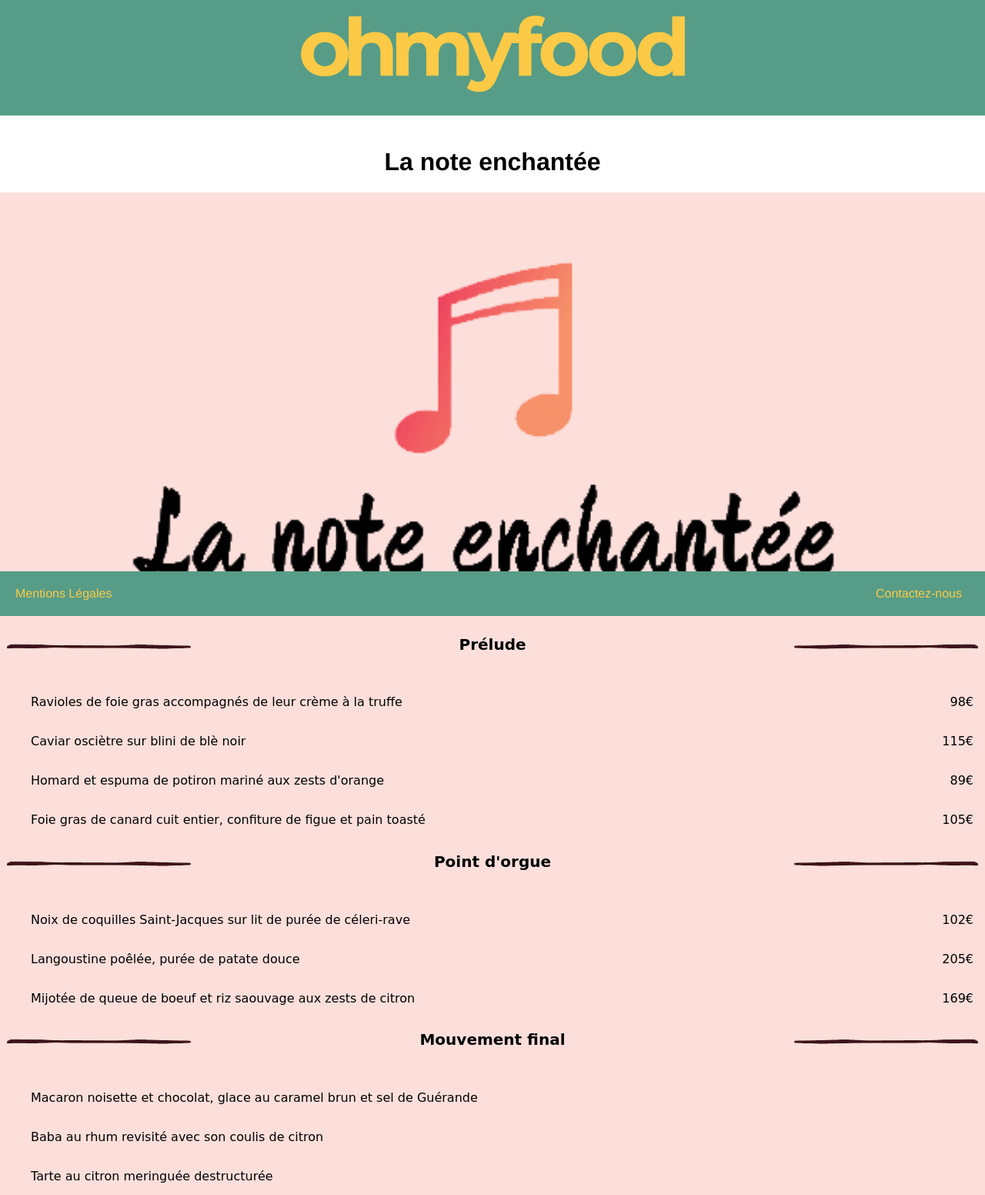
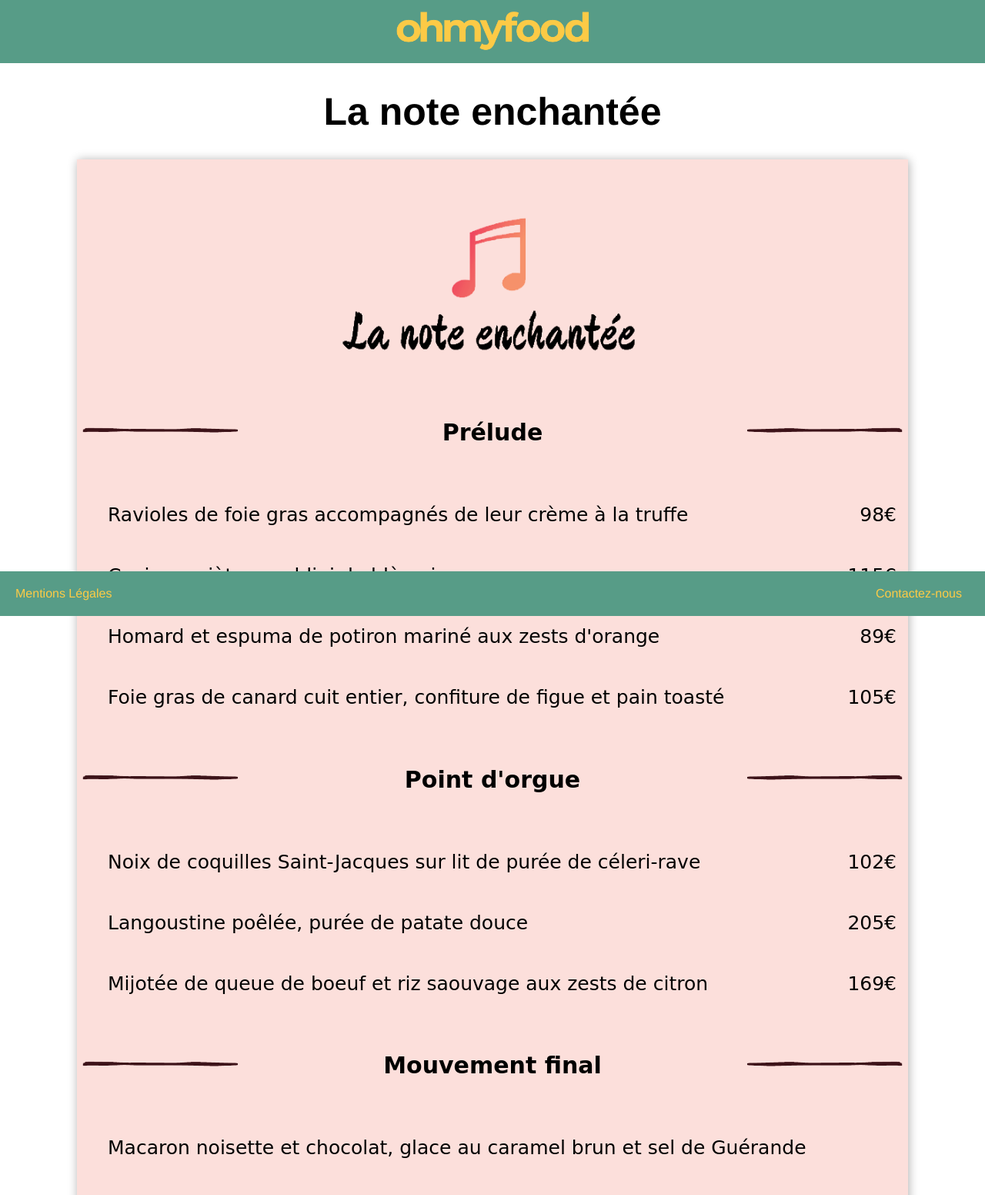
Before and after one commit to georgecedric/ohmyfood, a website: page views/menu_la_note_enchantée.html in a window 1280 px wide. Shown: the top 1552 px of the page at 77% size. Drawn offline with Linux system fonts and the light colour scheme.

Commit message:
mise en place du responsive

```diff
--- a/css/sass/style.scss
+++ b/css/sass/style.scss
@@ -1,5 +1,8 @@
 $primary-color:#579c87;
 $secondary-color:#fdcb46;
+@mixin shadow-menu {
+    box-shadow: 1px 1px 12px rgb(175, 174, 174);
+}
 
 
 body{
@@ -13,7 +16,6 @@ header{
     background-color:$primary-color;
     text-align:center;
     padding: 20px;
-    margin: -10px -10px 20px -10px;
     img{
         width: 40%;
     }
@@ -25,9 +27,9 @@ main {
     text-align: center;
     img{
         width:80%;
-        margin-bottom: 20px;
+        margin:20px 0 20px 0;
         &.img__menu{
-        box-shadow: 1px 1px 12px rgb(175, 174, 174);
+            @include shadow-menu;
         }
     }
 }
@@ -50,7 +52,6 @@ footer{
 
 .btn {
     display: inline-block;
-    margin: auto ;
     margin-bottom: 70px;
     border-radius: 10px;
     width:150px;
@@ -69,7 +70,7 @@ footer{
 
 .menu {
     font-family: Bradley Hand, cursive;
-    box-shadow:5px 2px 2px 1px rgb(206, 204, 204);
+    @include shadow-menu;
     &.menu__LNE {
         background-color: #fcdfdb;
     }
@@ -77,13 +78,13 @@ footer{
         background-color: #fff5fe;
         font-family: Times, Times New Roman, serif;
     }
-    &.menu__LDDP{
+    &.menu__LDDP {
         background-color: #f9f9f9,
     }
-    &.menu__LPDG{
+    &.menu__LPDG {
         background-color: #fdfffd,
     }
-    .LCAFF--entrée{
+    .LCAFF--entrée {
         color:#c67412;
     }
     .LCAFF--plat{
@@ -91,19 +92,6 @@ footer{
     }
     .LCAFF--dessert{
         color:#6e4ccc;
-    }
-
-
-
-    h2{
-        display:flex;
-        justify-content: space-between;
-        font-size: 20px;
-        img{
-            width:20%;
-            height:20px;
-            padding-top: 5px;
-        }
     }
 
 }
@@ -125,3 +113,53 @@ ul {
         }
     }
 }
+.titre-menu{
+    display:flex;
+    justify-content: space-between;
+    font-size: 20px;
+    vertical-align: middle;
+    img{
+        width:20%;
+        height:20px;
+        padding-top: 10px;
+    }
+
+}
+@media (min-width:600px){
+    main{
+        margin-left: 50px;
+        margin-right: 50px;
+    }
+
+}
+
+
+
+@media (min-width:720px){
+    main{
+        margin-left: 100px;
+        margin-right: 100px;
+        font-size: 25px;
+        img{
+            width:80%;
+        }
+    }
+
+    .menu__index{
+        display:flex;
+        flex-wrap:nowrap ;
+        justify-content: space-between;
+    }
+
+    header {
+        padding: 10px;
+        img {
+            width: 20%;
+        }
+    }
+    .logo-menu{
+        width:40%;
+    }
+
+
+}
--- a/views/menu_la_note_enchantée.html
+++ b/views/menu_la_note_enchantée.html
@@ -22,33 +22,47 @@
         <main>
             <h1>La note enchantée</h1>
             <section class="menu menu__LNE">
-                <figure><img  src="../images/logo_la_note_enchante.png" alt="logo La note enchantée"/></figure>
-                <h2><img  src="../images/traitmenuLNE.png" alt="trait décoration"/>Prélude<img class="mirror" src="../images/traitmenuLNE.png" alt="trait décoration"/></h2>
+                <figure><img class="logo-menu" src="../images/logo_la_note_enchante.png" alt="logo La note enchantée"/></figure>
+                <section class= "titre-menu">
+                    <img  src="../images/traitmenuLNE.png" alt="trait décoration"/>
+                    <h2>Prélude</h2>
+                    <img class="mirror" src="../images/traitmenuLNE.png" alt="trait décoration"/>
+                </section>
                 <ul>
                     <li><p class="leftlignemenu"> Ravioles de foie gras accompagnés de leur crème à la truffe</p> <p>98€</p></li>
                     <li><p class="leftlignemenu">Caviar osciètre sur blini de blè noir</p> <p>115€</p></li>
                     <li><p class="leftlignemenu">Homard et espuma de potiron mariné aux zests d'orange</p> <p>89€</p></li>
                     <li><p class="leftlignemenu">Foie gras de canard cuit entier, confiture de figue et pain toasté</p> <p>105€</p></li>
                 </ul>
-                <h2><img  src="../images/traitmenuLNE.png" alt="trait décoration"/> Point d'orgue<img class="mirror" src="../images/traitmenuLNE.png" alt="trait décoration"/></h2>
+                <section class= "titre-menu">
+                    <img  src="../images/traitmenuLNE.png" alt="trait décoration"/>
+                    <h2>Point d'orgue</h2>
+                    <img class="mirror" src="../images/traitmenuLNE.png" alt="trait décoration"/>
+                </section>
                 <ul>
                     <li><p class="leftlignemenu">Noix de coquilles Saint-Jacques sur lit de purée de céleri-rave</p> <p>102€</p></li>
                     <li><p class="leftlignemenu">Langoustine poêlée, purée de patate douce</p> <p>205€</p></li>
                     <li><p class="leftlignemenu">Mijotée de queue de boeuf et riz saouvage aux zests de citron</p> <p>169€</p></li>
                 </ul>
-                <h2><img  src="../images/traitmenuLNE.png" alt="trait décoration"/> Mouvement final<img class="mirror" src="../images/traitmenuLNE.png" alt="trait décoration"/></h2>
+                <section class= "titre-menu">
+                    <img  src="../images/traitmenuLNE.png" alt="trait décoration"/>
+                    <h2>Mouvement final</h2>
+                    <img class="mirror" src="../images/traitmenuLNE.png" alt="trait décoration"/>
+                </section>
+
                 <ul>
                     <li><p class="leftlignemenu">Macaron noisette et chocolat, glace au caramel brun et sel de Guérande</p></li>
                     <li><p class="leftlignemenu">Baba au rhum revisité avec son coulis de citron</p></li>
                     <li><p class="leftlignemenu">Tarte au citron meringuée destructurée</p></li>
                 </ul>
-                <img  src="../images/logo_la_note_enchante2.png" alt="logo La note enchantée"/>
+                <img class="logo-menu" src="../images/logo_la_note_enchante2.png" alt="logo La note enchantée"/>
         </section>
         <a href="../index.html"><button class="btn btn__accueil" type="button">retour à l'accueil</button></a>
-        <footer>
-            <a href="mentions_legales.html">Mentions Légales</a>
-            <a  href="mailto:george.cedric@hotmail.com" title="Si vous voulez nous écrire">Contactez-nous</a>
-        </footer>
+    </main>
+    <footer>
+        <a href="mentions_legales.html">Mentions Légales</a>
+        <a  href="mailto:george.cedric@hotmail.com" title="Si vous voulez nous écrire">Contactez-nous</a>
+    </footer>
 
-    </body>
+</body>
 </html>
```
Also changed, not shown: index.html (+9 -5 lines), views/menu_La_palette_du_gout.html (+16 -4 lines), views/menu_le_chic_a_la_francaise.html (+16 -4 lines), views/menu_le_delices_des_papilles.html (+17 -4 lines), css/style.css, 1 other file.
